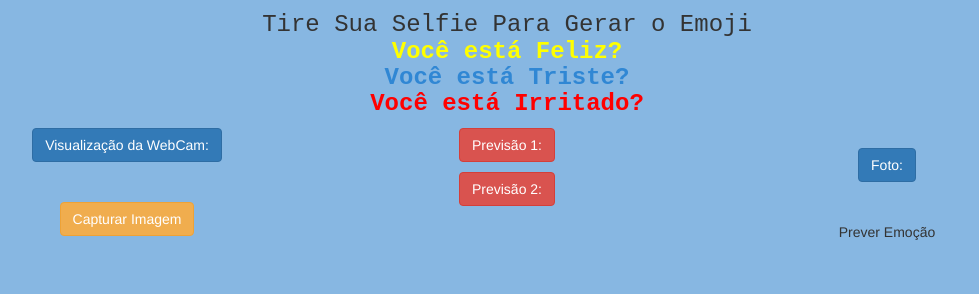
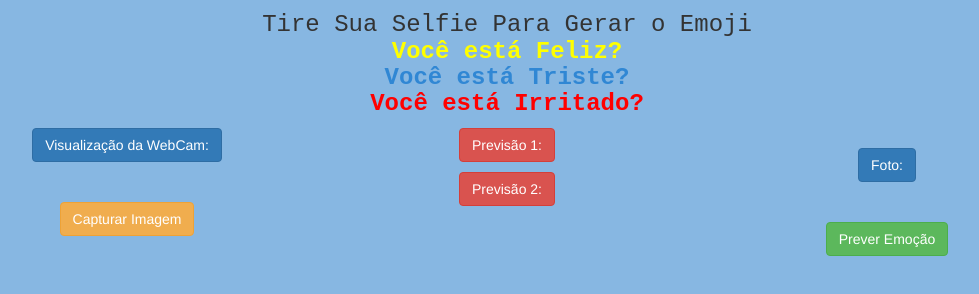
Before and after one commit to LuizDzin/Emo-oemEmoji, a plain HTML site: page index.html in a window 1280 px wide. Shown: the part 156-450 px from the top of the page, without its empty margins (133-1112 px from the left). Drawn offline with nearby package versions, Linux system fonts and the light colour scheme; a script that the page names is missing.

Commit message:
Update index.html

```diff
--- a/index.html
+++ b/index.html
@@ -85,8 +85,9 @@ Você está Irritado?
         </label>
         <div id="result"></div>
         <br> <br>
+           <button class="btn btn-success" onclick="check()">
             Prever Emoção
-        </button>
+           </button>
             </div>
 </center>
     </div>
```
